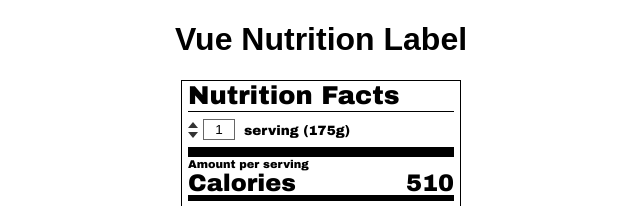
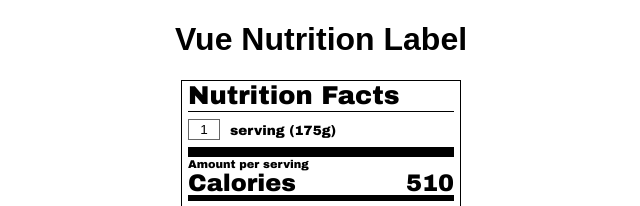
Before and after one commit to nutritionix/vue-nutrition-label, a Vue app: page / in a window 1280 px wide. Shown: the top 206 px of the page, without its empty margins (319-959 px from the left). Built offline with nearby package versions, Linux system fonts and the light colour scheme.

Commit message:
removed +/- arrows, added select all text on input focus

```diff
--- a/src/NutritionLabel.vue
+++ b/src/NutritionLabel.vue
@@ -9,23 +9,11 @@
           {{ servingPerContainer }} Serving per container
         </div>
         <template v-if="!settings.readOnly">
-        <div class="nf-arrows">
-          <div
-            class="nf-arrow-up"
-            aria-label="Increase the Quantity Arrow"
-            rel="nofollow"
-            @click="modifyServing(1)">
-          </div>
-          <div
-            class="nf-arrow-down"
-            aria-label="Decrease the Quantity Arrow"
-            rel="nofollow"
-            @click="modifyServing(-1)">
-          </div>
-        </div>
         <input
           type="text"
           class="nf-modifier-field"
+          id="serving"
+          @click="selectAll()"
           @keydown="serving.isModified = true"
           data-role="none"
           aria-label="Change the Quantity Textbox"
@@ -458,6 +446,12 @@ export default {
 
     roundToSpecificDecimalPlace (value, decimals) {
       return Number(Math.round(value + 'e' + decimals) + 'e-' + decimals);
+    },
+
+    selectAll () {
+      let el = document.querySelector('#serving');
+      el.select();
+      el.setSelectionRange(0, 9999);
     }
   },
 
@@ -686,7 +680,7 @@ export default {
 
   &-item-name {
     display: table;
-    margin-left: 56px;
+    margin-left: 42px;
     padding-top: 2px;
     min-height: 25px;
     &.read-only {
```
